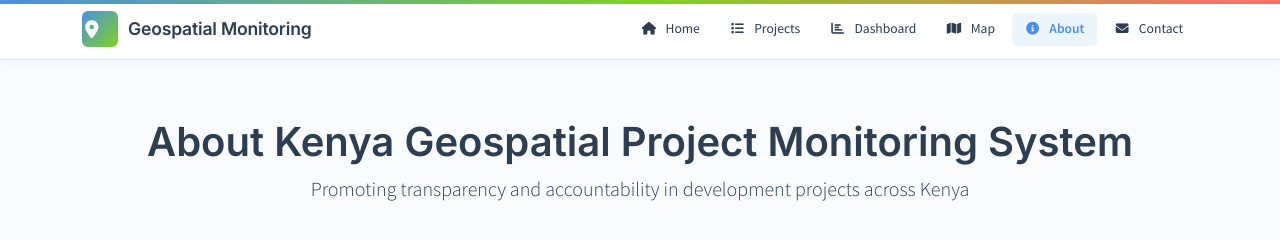
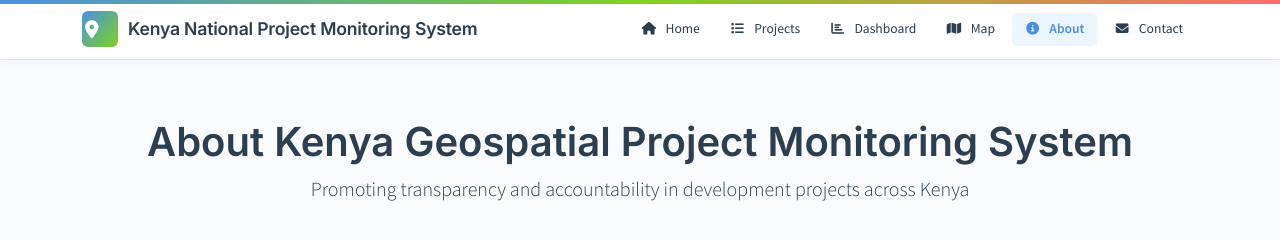
Before and after one commit to kipronopato/kitui-projects-gis, a Django app: page /about/ in a window 1280 px wide. Shown: the top 240 px of the page. Run offline with Django 5.2, Linux system fonts and the light colour scheme; some libraries are stand-ins or nearby versions.

Commit message:
new updates1

```diff
--- a/app/templates/base.html
+++ b/app/templates/base.html
@@ -489,7 +489,7 @@
               onerror="this.style.display='none'; this.parentElement.innerHTML='<i class=\'fas fa-map-marker-alt\' style=\'color: white; font-size: 18px;\'></i>';"
             />
           </div>
-          <span>Geospatial Monitoring</span>
+          <span>Kenya National Project Monitoring System</span>
         </a>
         <button
           class="navbar-toggler"
```
